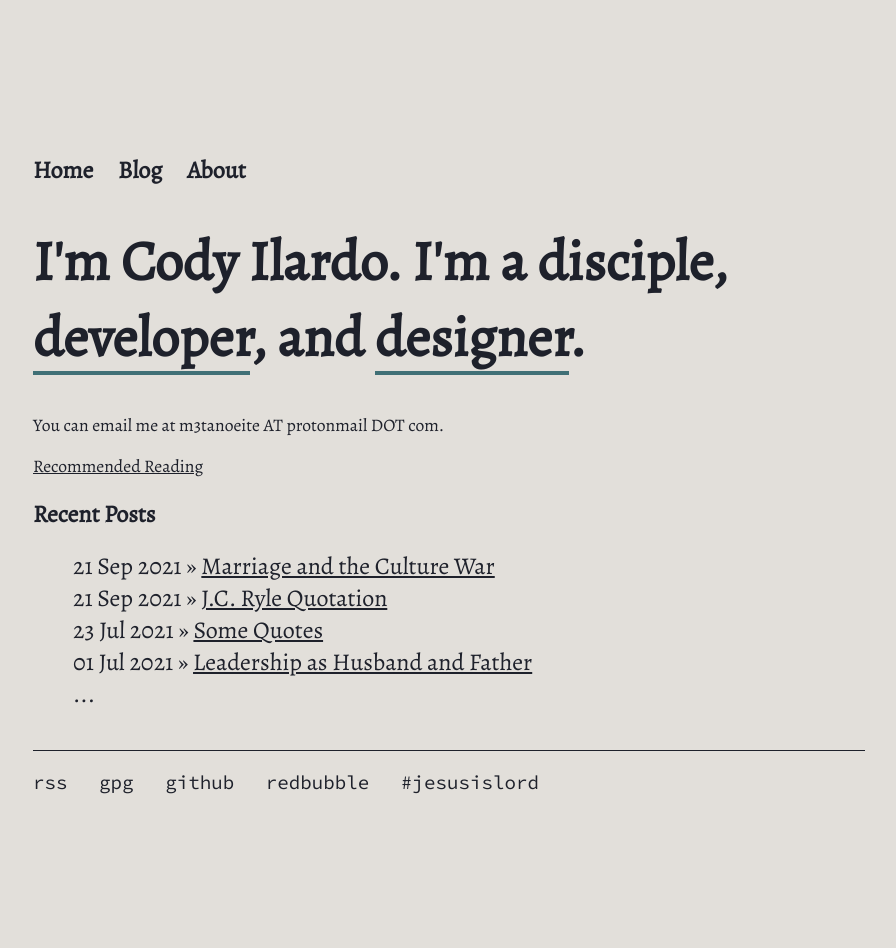
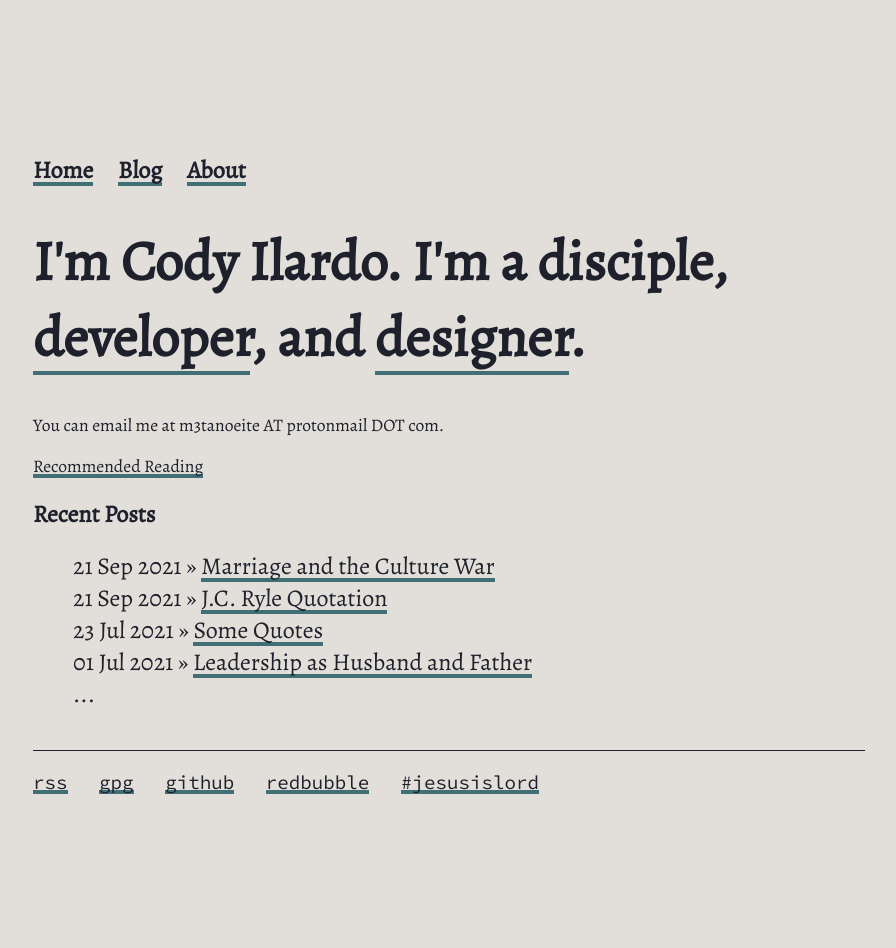
Before and after one commit to codyilardo/codyilardo.github.io, a Jekyll site: the page built from index.html, in a window 1280 px wide. Shown: the whole page, without its empty margins (223-1119 px from the left). Built offline with Jekyll 4.4.1, drawn with Linux system fonts in a browser that asks for light colours.

Commit message:
a tag styling, margins w percentages..

```diff
--- a/css/main.css
+++ b/css/main.css
@@ -28,7 +28,7 @@ p {
     color: var(--text);
 }
 
-a.hero-link {
+a {
     background:
        linear-gradient(
          to bottom, var(--accent) 0%,
@@ -42,9 +42,14 @@ a.hero-link {
     transition: background-size .2s;
   }
 
-a.hero-link:hover {
+a:hover {
   background-size: 4px 50px;
 }
+
+/* a {
+  color: var(--text);
+  text-decoration: underline;
+} */
 
 .hero-text {
     font-family: var(--font);
@@ -78,15 +83,6 @@ footer ul {
 nav ul li, footer ul li {
     display: inline;
     margin-right: 20px;
-}
-
-a {
-  color: var(--text);
-  text-decoration: underline;
-}
-
-a:hover {
-  color: var(--accent);
 }
 
 nav a {
```
